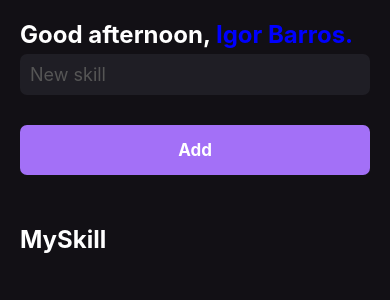
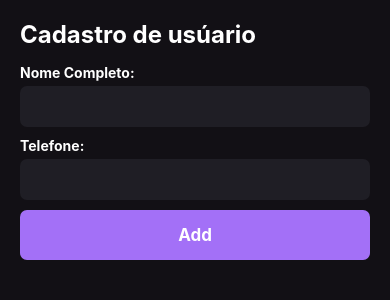
Before and after one commit to IgorBarrosIB/ReactNative, a React Native app: screen / in a window 390 px wide. Shown: the top 300 px of the page. Built offline with nearby package versions, Linux system fonts and the light colour scheme.

Commit message:
Estudando

```diff
--- a/src/components/Button.js
+++ b/src/components/Button.js
@@ -1,12 +1,11 @@
 import React from "react";
 import { Text, TouchableOpacity, StyleSheet  } from 'react-native';
 
-export function Button({handleAddNewSkill}){
+export function Button(){
   return(
     <TouchableOpacity
     style={style.button}
     activeOpacity={0.7}
-    onPress={handleAddNewSkill}
   >
     <Text style={style.buttonText}>Add</Text>
   </TouchableOpacity>
--- a/src/pages/Home.js
+++ b/src/pages/Home.js
@@ -4,51 +4,34 @@ import { Button } from "../components/Button";
 import { SkillCard } from "../components/SkillCard";
 
 export function Home(){
-  const [newSkill, setNewSkill] = useState('');
-  const [mySkill, setMySkill] = useState([]);
-  const [greetings, setGreetings] = useState('');
+  const [newNome, setNome] = useState('');
+  const [newTelefone, setTelefone] = useState('');
 
-  function handleAddNewSkill(){
-    setMySkill(oldState => [...oldState, newSkill]);
-  }
-
-  useEffect(() => {
-    const currentHour =  new Date().getHours();
-
-    if(currentHour < 12){
-     setGreetings('Good morning');
-    }else if(currentHour >= 12 && currentHour < 18 ){
-      setGreetings('Good afternoon');
-    }else{
-      setGreetings('Good night');
-    }
-
-  }, [])
 
   return (
     <Fragment>
         <View style={style.container}>
-          <Text style={style.title}>{greetings}, <Text style={{color:'blue'}}>Igor Barros.</Text></Text>
+          <Text style={style.title}>Cadastro de usúario</Text>
+
+          <Text style={style.fildTitle}>Nome Completo:</Text>
 
           <TextInput
             style={style.input}
-            placeholder="New skill"
+            placeholder=""
             placeholderTextColor="#555"
-            onChangeText={setNewSkill}
+            onChangeText={setNome}
           />
 
-          <Button handleAddNewSkill={handleAddNewSkill}/>
+          <Text style={style.fildTitle}>Telefone:</Text>
 
-          <Text  style={[style.title, {marginVertical: 50}]}>MySkill</Text>
+          <TextInput
+            style={style.input}
+            placeholder=""
+            placeholderTextColor="#555"
+            onChangeText={setTelefone}
+          />
 
-          <FlatList
-            data={mySkill}
-            keyExtractor={item => Math.random().toString(36).substr(2, 9)}
-            renderItem={({item}) => (
-              <SkillCard skill={item}/>
-          )}
-
-          />
+          <Button/>
 
         </View>
     </Fragment>
@@ -65,22 +48,20 @@ const style = StyleSheet.create({
     fontSize: 24,
     fontWeight: 'bold',
     color: 'white',
-    marginBottom : 5
+    marginBottom : 15
   },
   input: {
     backgroundColor: '#1F1E25',
     color: '#FFF',
     fontSize: 18,
     padding: Platform.OS === 'ios' ? 15 : 10,
-    marginBottom: 30,
+    marginBottom: 10,
     borderRadius: 7
   },
-  rodape: {
-    alignSelf: 'center',
-    marginBottom: 20,
-    color: 'red'
-  },
-  greetings : {
-    color : '#FFF'
+  fildTitle: {
+    fontSize: 14,
+    fontWeight: 'bold',
+    color: 'white',
+    marginBottom : 5
   },
 });
```
